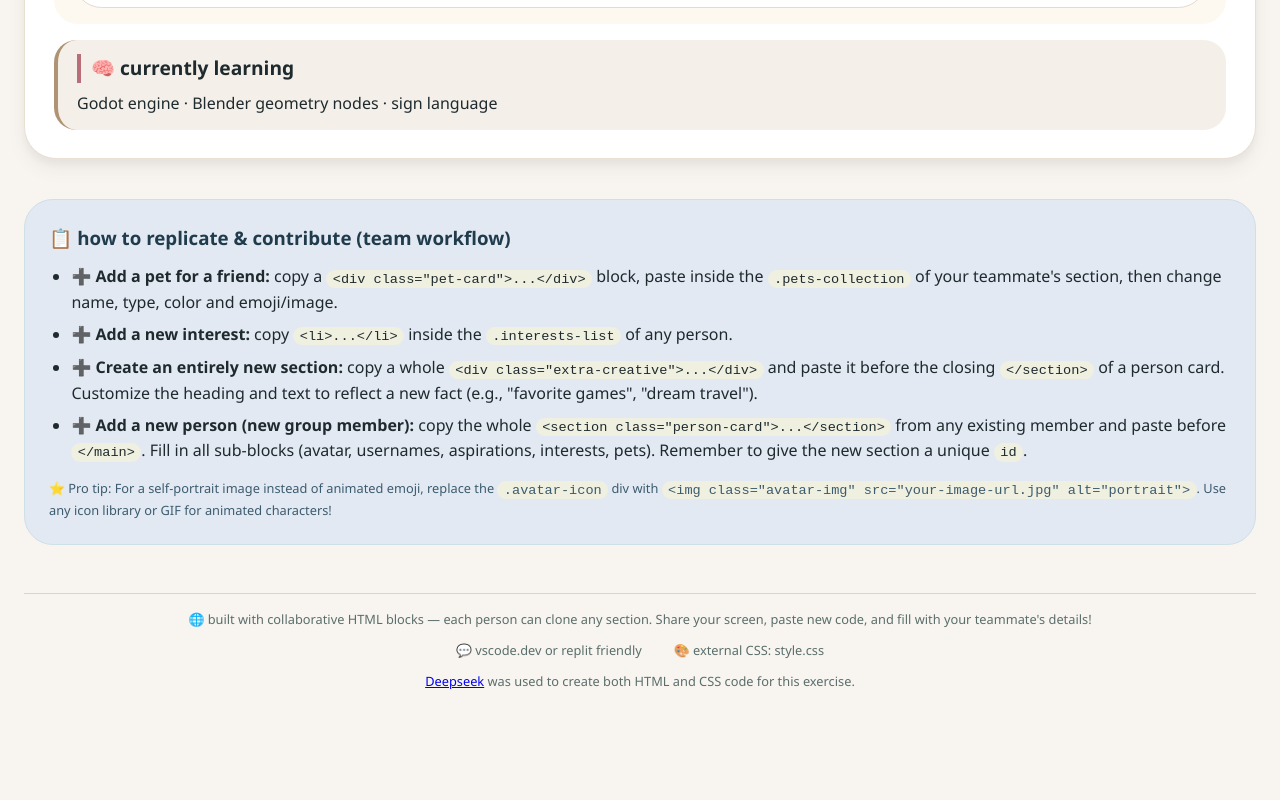
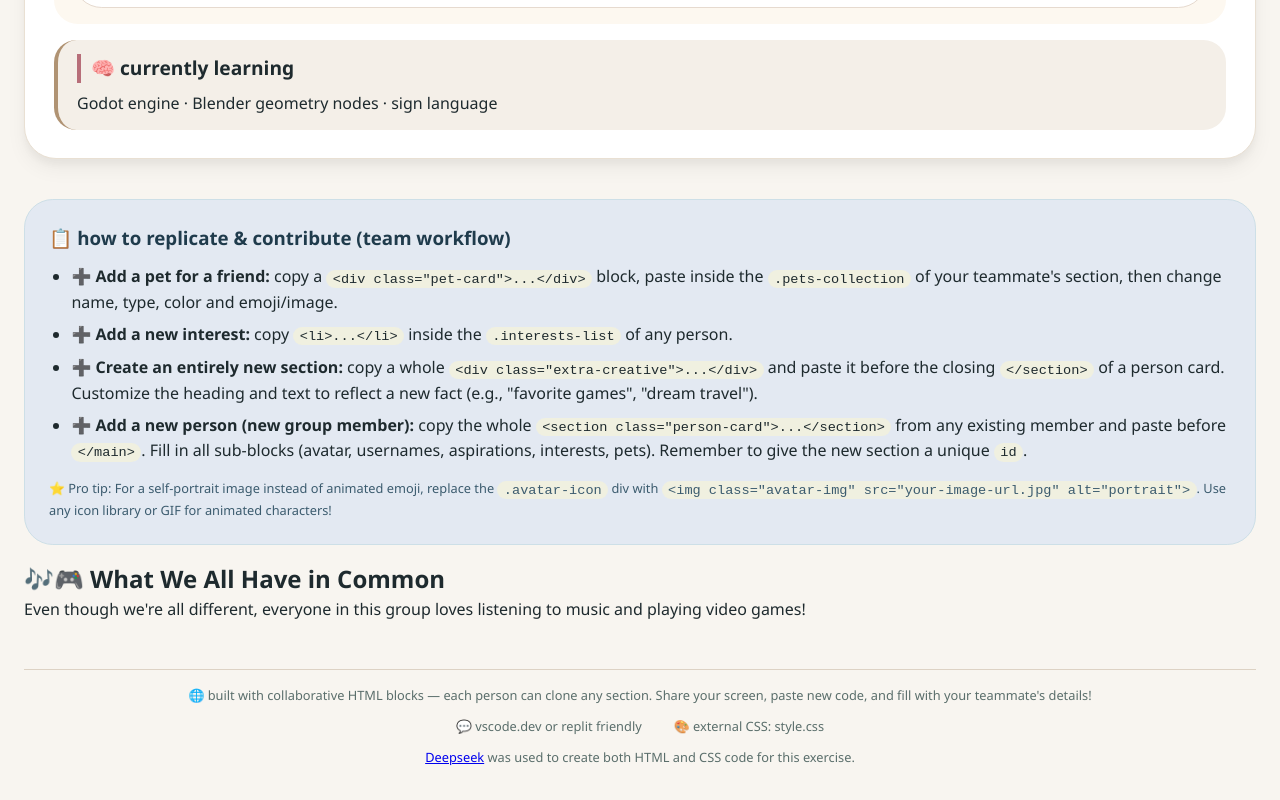
Before and after one commit to kellamsjosiah/TeamAwsomeSauce_GroupPortfolio, a plain HTML site: page index.html in a window 1280 px wide. Shown: the part 2705-3505 px from the top of the page. Before the commit the page ends 3429 px from the top, so only its background shows below. Drawn offline with Linux system fonts and the light colour scheme.

Commit message:
Update index.html
with all thiings in common

```diff
--- a/index.html
+++ b/index.html
@@ -143,7 +143,7 @@
                 <!-- extra section: "Things I build" - just to show more flexible blocks -->
                    <div class="extra-creative">
                     <h3>🛠️ Fun Facts About Me</h3>
-                    <p>I want to perform at rolling loud</p>
+                    <p>I have been to New York City</p>
                 </div>
             </section>
 
@@ -238,6 +238,13 @@
                     library or GIF for animated characters!
                 </p>
             </div>
+            <!-- ============================================================= -->
+            <!-- GROUP COMMONALITY SECTION                                     -->
+            <!-- ============================================================= -->
+            <section class="commonality-block">
+                <h2>🎶🎮 What We All Have in Common</h2>
+                <p>Even though we're all different, everyone in this group loves listening to music and playing video games!</p>
+            </section>
         </main>
 
         <!-- footer with team collaboration reminder -->
```
